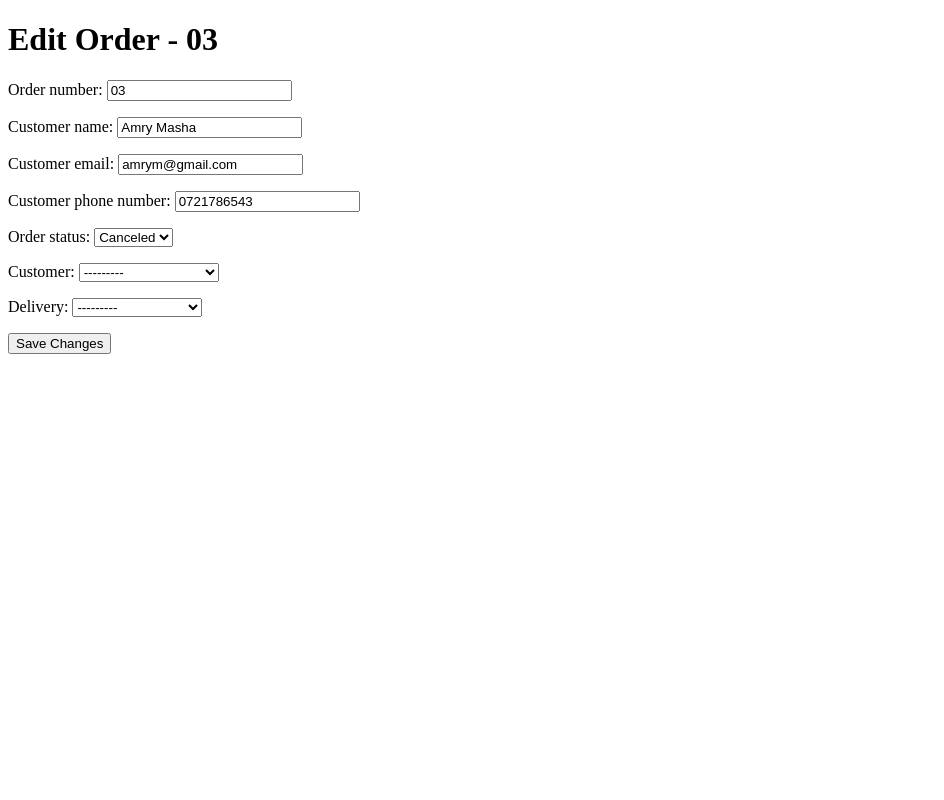
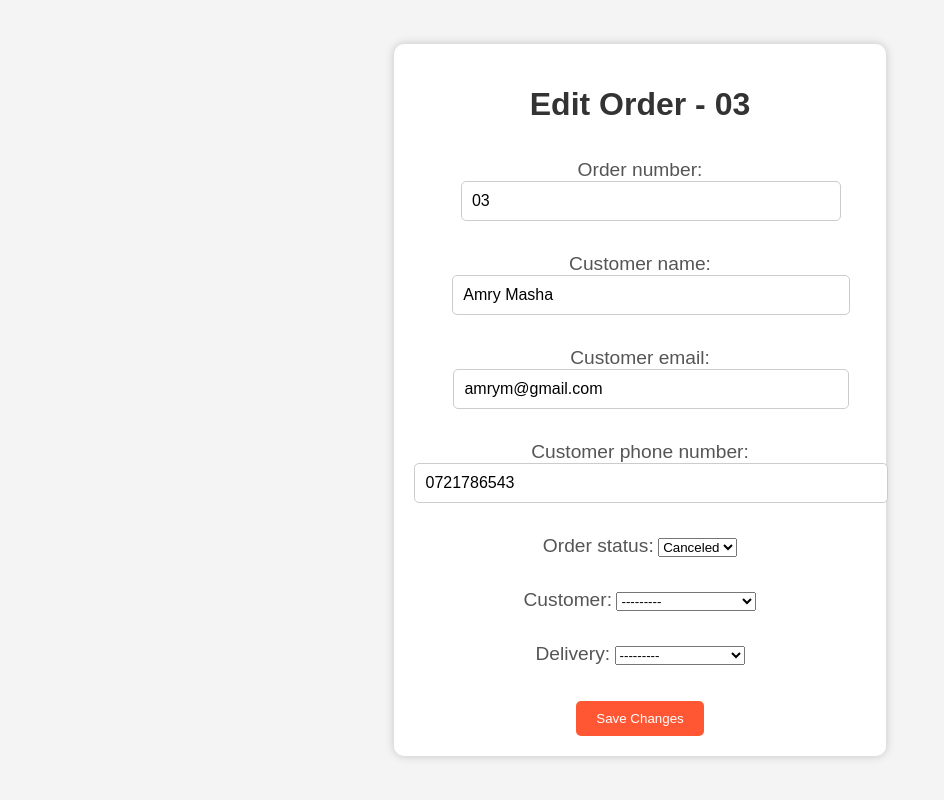
Before and after one commit to mjeraeunice/Python-Projects, a Django app: page /order/orders/edit/03/ in a window 1280 px wide. Shown: the whole page, without its empty margins (0-944 px from the left). Run offline with Django 4.2, Linux system fonts and the light colour scheme; data comes from the database, SQL or seed files in the repository; both versions use the stored data as it was after the commit; parts of the project's set-up code (start-up, migrations or seed data) failed here and were passed over.

Commit message:
made changes on the apps

```diff
--- a/Delivery/urls.py
+++ b/Delivery/urls.py
@@ -4,8 +4,8 @@ from . import views
 app_name = 'delivery'
 
 urlpatterns = [
-    path('create/', views.create_delivery, name='create_delivery'),
-    path('<int:pk>/edit/', views.edit_delivery, name='edit_delivery'),
-    path('<int:pk>/', views.delivery_detail, name='detail_delivery'),
-    path('list/', views.delivery_list, name='list_delivery'),
+    path('delivery/create/', views.create_delivery, name='create_delivery'),
+    path('delivery/<int:pk>/edit/', views.edit_delivery, name='edit_delivery'),
+    path('delivery/<int:pk>/', views.delivery_detail, name='delivery_detail'),
+    path('delivery/list/', views.delivery_list, name='delivery_list'),
 ]
--- a/GreenKiosk/settings.py
+++ b/GreenKiosk/settings.py
@@ -46,7 +46,6 @@ INSTALLED_APPS = [
     "CustomerService",
     "Registration",
     "Reviews",
-    "cart",
 ]
 
 MIDDLEWARE = [
--- a/order/views.py
+++ b/order/views.py
@@ -19,7 +19,7 @@ def edit_order(request, order_number):
         form = OrderForm(request.POST, instance=order)
         if form.is_valid():
             form.save()
-            return redirect('order_list',id = order.id)
+            return redirect('order_detail', order_number=order_number)  # Redirect to order details page
     else:
         form = OrderForm(instance=order)
     return render(request, 'order/edit_order.html', {'form': form, 'order': order})
--- a/templates/delivery/delivery_detail.html
+++ b/templates/delivery/delivery_detail.html
@@ -9,5 +9,6 @@
     <p>Address: {{ delivery.address }}</p>
     <p>Phone Number: {{ delivery.phone_number }}</p>
     <p>Distance: {{ delivery.distance }}</p>
+    <a href="{% url 'delivery:edit_delivery' delivery.id %}">Edit Delivery</a>
 </body>
 </html>
--- a/templates/delivery/delivery_list.html
+++ b/templates/delivery/delivery_list.html
@@ -12,7 +12,7 @@
             <th>Phone Number</th>
             <th>Distance</th>
             <th>Delivery Fee</th>
-            <th>Edit</th>
+            <th>Details</th>
         </tr>
         {% for delivery in deliveries %}
             <tr>
@@ -21,7 +21,7 @@
                 <td>{{ delivery.phone_number }}</td>
                 <td>{{ delivery.distance }}</td>
                 <td>${{ delivery.calculate_delivery_fee }}</td>
-                <td><a href="{% url 'edit_delivery_view' delivery.id %}">Edit</a></td>
+                <td><a href="{% url 'delivery:delivery_detail' delivery.id %}">View Details</a></td>
             </tr>
         {% endfor %}
     </table>
--- a/templates/order/edit_order.html
+++ b/templates/order/edit_order.html
@@ -1,14 +1,72 @@
 <!DOCTYPE html>
-<html>
+<html lang="en">
 <head>
-    <title>Edit Order</title>
+    <meta charset="UTF-8">
+    <meta name="viewport" content="width=device-width, initial-scale=1.0">
+    <title>Document</title>
+    <style>
+        body {
+            font-family: "Arial", sans-serif;
+            background-color: #f4f4f4;
+            margin: 0;
+            padding: 0;
+            display: flex;
+            justify-content: center;
+            align-items: center;
+            height: 100vh;
+        }
+        .edit-order-form {
+            background-color: #fff;
+            border-radius: 10px;
+            padding: 20px;
+            box-shadow: 0px 0px 10px rgba(0, 0, 0, 0.2);
+            text-align: center;
+        }
+        .edit-order-form h1 {
+            font-size: 2rem;
+            color: #333;
+            margin-bottom: 20px;
+        }
+        .edit-order-form form {
+            display: flex;
+            flex-direction: column;
+            align-items: center;
+        }
+        .edit-order-form label {
+            font-size: 1.2rem;
+            color: #555;
+            margin: 10px 0;
+        }
+        .edit-order-form input {
+            padding: 10px;
+            border: 1px solid #ccc;
+            border-radius: 5px;
+            width: 100%;
+            font-size: 1rem;
+        }
+        .edit-order-form button {
+            margin-top: 20px;
+            padding: 10px 20px;
+            background-color: #ff5733;
+            color: white;
+            border: none;
+            border-radius: 5px;
+            cursor: pointer;
+            transition: background-color 0.3s ease;
+        }
+        .edit-order-form button:hover {
+            background-color: #e04826;
+        }
+    </style>
 </head>
 <body>
-    <h1>Edit Order - {{ order.order_number }}</h1>
-    <form method="post">
-        {% csrf_token %}
-        {{ form.as_p }}
-        <button type="submit">Save Changes</button>
-    </form>
+    <div class="edit-order-form">
+        <h1>Edit Order - {{ order.order_number }}</h1>
+        <form method="post" action="{% url 'order_detail' order.order_number %}">
+            {% csrf_token %}
+            {{ form.as_p }}
+            <button type="submit">Save Changes</button>
+        </form>
+        </div>
 </body>
 </html>
```
Also changed, not shown: Delivery/views.py (+8 -3 lines), templates/order/order_detail.html (+56 -3 lines), templates/order/order_list.html (+45 -2 lines), db.sqlite3.
